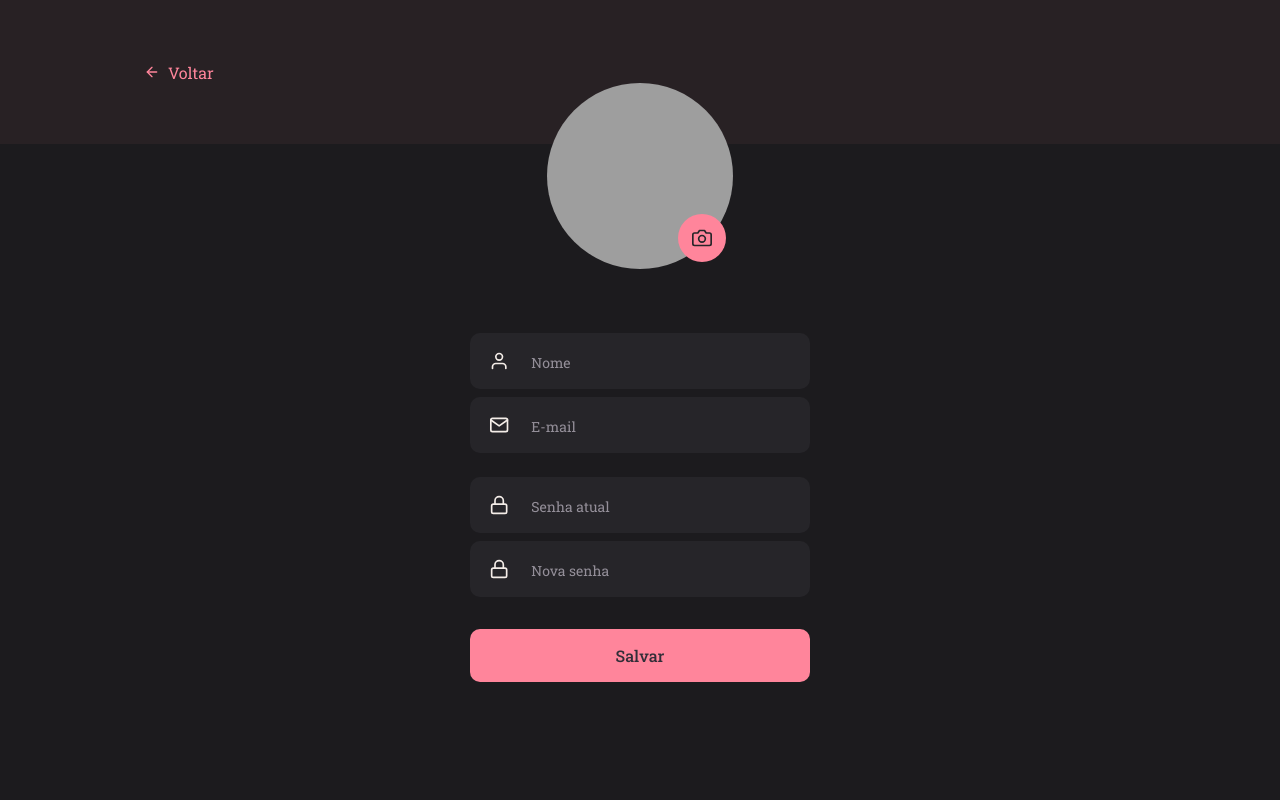
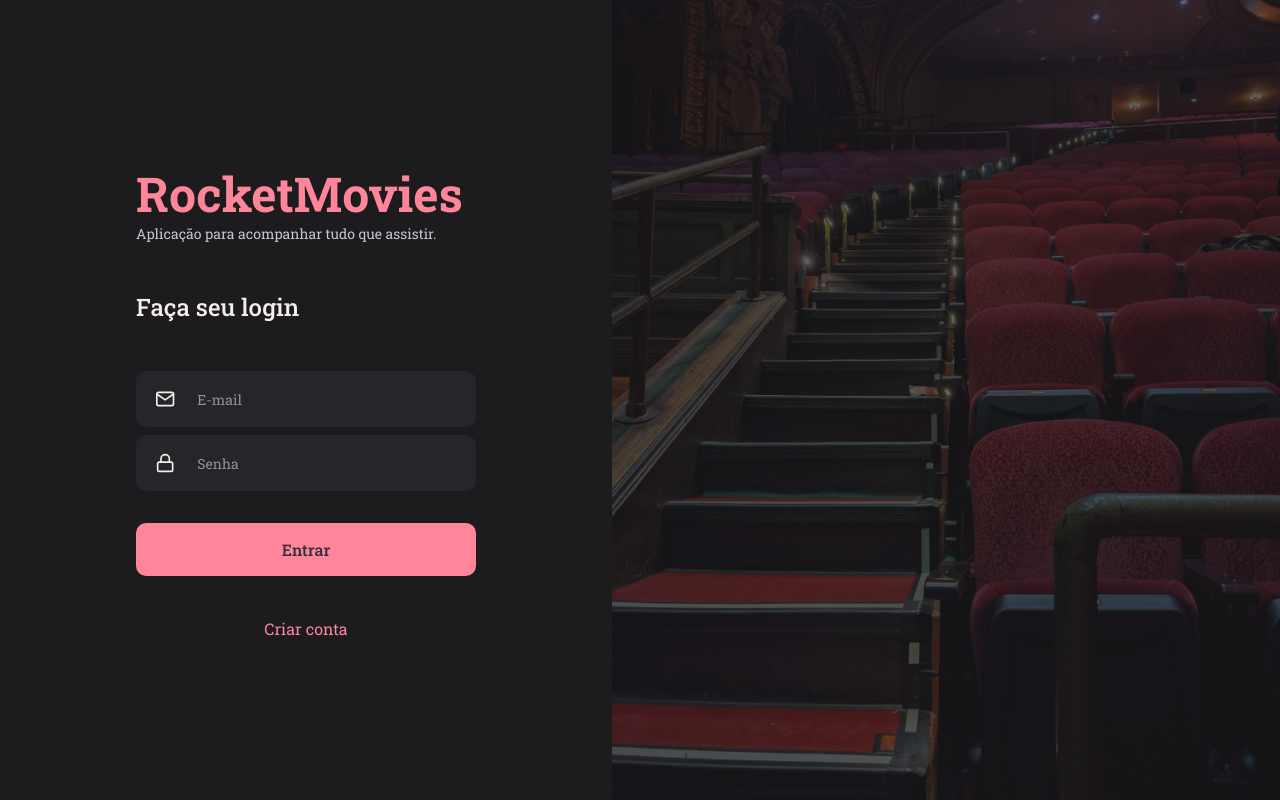
Before and after one commit to ViniciusOliver-stack/RocketMovies, a React (Vite) app: page / in a window 1280 px wide. Built offline with nearby package versions, Linux system fonts and the light colour scheme; grey boxes are pictures that could not be loaded.

Commit message:
Creation of the Sign In screen

```diff
--- a/src/main.jsx
+++ b/src/main.jsx
@@ -5,13 +5,13 @@ import { ThemeProvider } from 'styled-components'
 import theme from './styles/theme'
 import GlobalStyle from './styles/global'
 
-import { Profile } from './pages/Profile'
+import { SignIn } from './pages/SignIn'
 
 ReactDOM.createRoot(document.getElementById('root')).render(
   <React.StrictMode>
     <ThemeProvider theme={theme}>
       <GlobalStyle/>
-        <Profile/>
+        <SignIn/>
     </ThemeProvider>
   </React.StrictMode>,
 )
--- /dev/null
+++ b/src/pages/SignIn/index.jsx
@@ -0,0 +1,27 @@
+import { Container, Form, Background } from './styles'
+
+import { FiMail, FiLock } from 'react-icons/fi'
+
+import { Input } from '../../components/Input'
+import { Button } from '../../components/Button'
+
+export function SignIn(){
+  return(
+    <Container>
+      <Form>
+        <h1>RocketMovies</h1>
+        <p>Aplicação para acompanhar tudo que assistir.</p>
+
+        <h2>Faça seu login</h2>
+        <Input placeholder="E-mail" type="text" icon={FiMail}/>
+        <Input placeholder="Senha" type="password" icon={FiLock}/>
+
+        <Button isSaved value="Entrar"/>
+
+        <a href="#">Criar conta</a>
+      </Form>
+
+      <Background/>
+    </Container>
+  )
+}
--- /dev/null
+++ b/src/pages/SignIn/styles.js
@@ -0,0 +1,60 @@
+import styled from "styled-components"
+
+import backgroundImage from '../../assets/background.png'
+
+export const Container = styled.div`
+  height: 100vh;
+
+  display: flex;
+  align-items: stretch;
+`
+
+export const Form = styled.form`
+  width: 340px;
+
+  margin: 0 136px;
+
+  display: flex;
+  flex-direction: column;
+  justify-content: center;
+
+  > h1 {
+    color: ${({theme}) => theme.COLORS.PINK};
+
+    font-weight: 700;
+    font-size: 4.8rem;
+    line-height: 6.3rem;
+  }
+
+  > p {
+    font-size: 1.4rem;
+    line-height: 1.8rem;
+
+    color: ${({theme}) => theme.COLORS.GRAY_100};
+  }
+
+  > h2 {
+    margin: 4.8rem 0;
+
+    font-weight: 500;
+    font-size: 2.4rem;
+    line-height: 3.2rem;
+  }
+
+  > button{
+    margin: 2.4rem 0 4.2rem;
+  }
+
+  > a {
+    color: ${({theme}) => theme.COLORS.PINK};
+    text-align: center;
+  }
+`
+
+export const Background = styled.div`
+  flex: 1;
+
+  background: url(${backgroundImage}) no-repeat center center;
+  background-size: cover;
+
+`
```
Also changed, not shown: src/assets/background.png (added).
